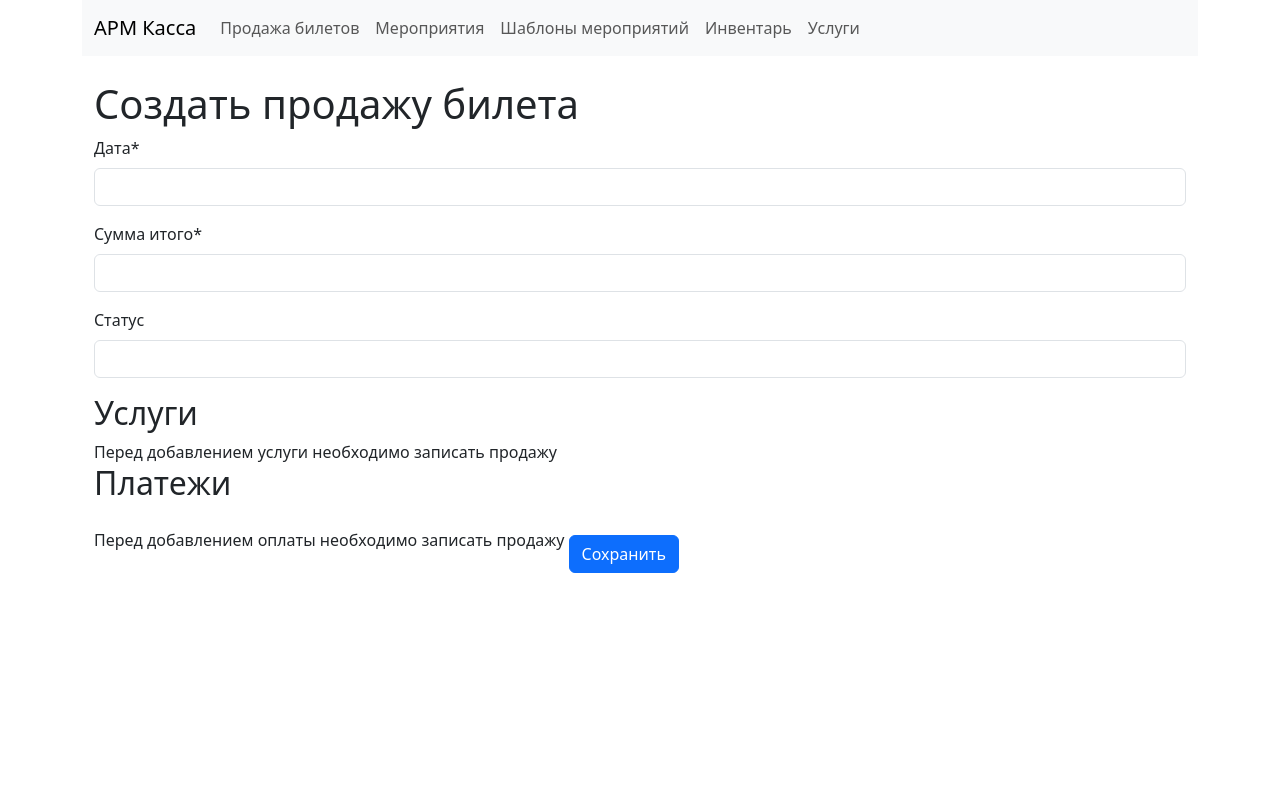
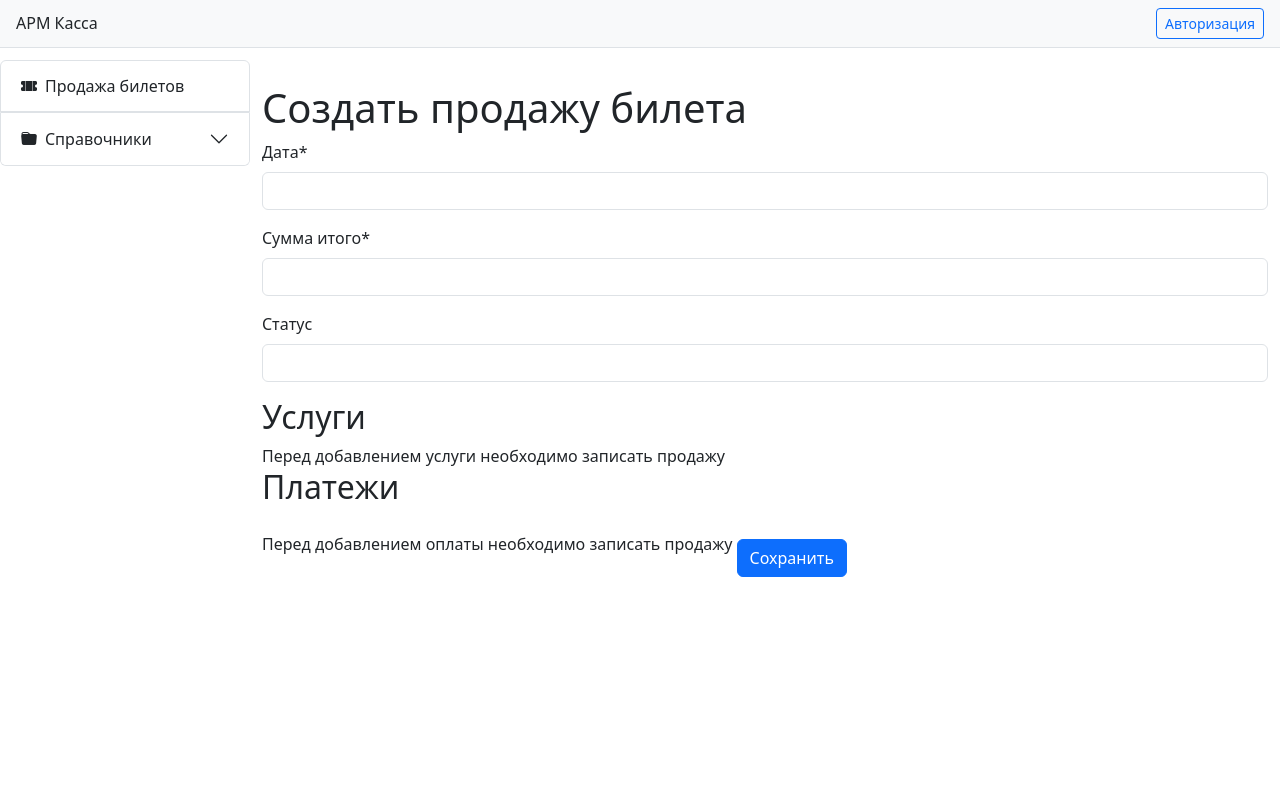
Before and after one commit to baghdat-bm/maBoxOffice, a Django app: page /ticket-sales/create/ in a window 1280 px wide. Run offline with Django 5.2, Linux system fonts and the light colour scheme; some libraries are stand-ins or nearby versions.

Commit message:
изменен навбар, добавлен хэдер, добавлена авторизация

```diff
--- a/webapp/templates/base.html
+++ b/webapp/templates/base.html
@@ -23,21 +23,48 @@
     <!-- bootstrap-icons -->
     <link rel="stylesheet" href="https://cdn.jsdelivr.net/npm/bootstrap-icons@1.11.3/font/bootstrap-icons.min.css"/>
     <!-- CSS -->
+    <style>
+        /* Убираем у меню Продажи стрелку сбоку */
+        .accordion-button.no-arrow::after {
+            display: none;
+        }
+
+        /* Убираем постоянное выделение */
+        .accordion-button.no-arrow {
+            background-color: transparent;
+            color: inherit;
+            border: none;
+        }
+
+        /* Выделение при наведении */
+        .accordion-button.no-arrow:hover {
+            background-color: #e7f3ff; /* светло-голубой цвет */
+        }
+
+        /* Выделение при активации (нажатии) */
+        .accordion-button.no-arrow:active, .accordion-button.no-arrow:focus {
+            background-color: #e7f3ff; /* светло-голубой цвет */
+            box-shadow: none;
+        }
+    </style>
 
     {% block header %}
     {% endblock %}
 </head>
 
-<body class="d-flex flex-column min-vh-100">
+<body>
 {% get_current_language as LANGUAGE_CODE %}
 {% get_available_languages as LANGUAGES %}
 {% get_language_info_list for LANGUAGES as languages %}
 
-<div class="container">
 
-    <!-- HEADER -->
-    <!-- NAVBAR -->
-    {% include 'site/navbar.html' %}
+<!-- HEADER -->
+{% include 'site/header.html' %}
+
+<!-- NAVBAR -->
+{% include 'site/navbar.html' %}
+
+<div class="content" style="margin-left: 250px; padding-top: 60px;">
 
     {% if messages %}
         {% for message in messages %}
@@ -48,7 +75,7 @@
         {% endfor %}
     {% endif %}
 
-    <main class="flex-shrink-0">
+    <main>
         {% block content %}
         {% endblock %}
     </main>
@@ -74,6 +101,31 @@
     });
 </script>
 
+<script>
+    document.addEventListener("DOMContentLoaded", function () {
+        // Получаем состояние из localStorage
+        const savedState = localStorage.getItem('accordionState');
+        if (savedState === 'open') {
+            const collapseElement = document.getElementById('collapseReferences');
+            collapseElement.classList.add('show');
+            collapseElement.previousElementSibling.classList.remove('collapsed');
+        }
+
+        // Сохраняем состояние при раскрытии/закрытии
+        document.getElementById('navbarAccordion').addEventListener('hide.bs.collapse', function (event) {
+            if (event.target.id === 'collapseReferences') {
+                localStorage.setItem('accordionState', 'closed');
+            }
+        });
+
+        document.getElementById('navbarAccordion').addEventListener('show.bs.collapse', function (event) {
+            if (event.target.id === 'collapseReferences') {
+                localStorage.setItem('accordionState', 'open');
+            }
+        });
+    });
+</script>
+
 {% block scripts %}
 {% endblock %}
 </body>
--- a/webapp/templates/references/partials/event_times_form.html
+++ b/webapp/templates/references/partials/event_times_form.html
@@ -5,5 +5,5 @@
       hx-target="#event-times-list" hx-swap="innerHTML">
     {% csrf_token %}
     {{ form|crispy }}
-    <button type="submit" class="btn btn-primary">Сохранить</button>
+    <button type="submit" class="btn btn-primary">Добавить</button>
 </form>
--- /dev/null
+++ b/webapp/templates/site/header.html
@@ -0,0 +1,13 @@
+<header class="bg-light py-2 px-3 d-flex justify-content-between align-items-center border-bottom" style="position: fixed; top: 0; width: 100%; z-index: 1030;">
+    <div class="d-flex align-items-center">
+        <a class="navbar-brand h5 mb-0" href="{% url 'home' %}">АРМ Касса</a>
+    </div>
+    <div>
+        {% if user.is_authenticated %}
+            <span>Привет, {{ user.username }}!</span>
+            <a class="btn btn-outline-primary btn-sm ms-3" href="{% url 'logout' %}">Выйти</a>
+        {% else %}
+            <a class="btn btn-outline-primary btn-sm" href="{% url 'login' %}">Авторизация</a>
+        {% endif %}
+    </div>
+</header>
--- a/webapp/templates/site/navbar.html
+++ b/webapp/templates/site/navbar.html
@@ -1,36 +1,37 @@
-<nav class="navbar navbar-expand-lg navbar-light bg-light">
-    <div class="container-fluid">
-        <a class="navbar-brand" href="{% url 'home' %}">АРМ Касса</a>
-        <button class="navbar-toggler" type="button" data-bs-toggle="collapse" data-bs-target="#navbarNav"
-                aria-controls="navbarNav" aria-expanded="false" aria-label="Toggle navigation">
-            <span class="navbar-toggler-icon"></span>
+<div class="accordion" id="navbarAccordion" style="position: fixed; top: 0; left: 0; height: 100%; width: 250px; padding-top: 60px;">
+    <!-- Элемент Продажа билетов как часть аккордеона, без постоянного выделения -->
+    <div class="accordion-item">
+        <h2 class="accordion-header" id="headingTicketSales">
+            <a class="accordion-button no-arrow d-flex align-items-center" href="{% url 'ticket_sales:ticket-sale-list' %}" style="text-decoration: none;">
+                <i class="bi bi-ticket-perforated-fill me-2"></i> Продажа билетов
+            </a>
+        </h2>
+    </div>
+
+    <!-- Элемент Справочники как раскрывающийся компонент -->
+    <div class="accordion-item">
+        <h2 class="accordion-header" id="headingReferences">
+            <button class="accordion-button collapsed" type="button" data-bs-toggle="collapse" data-bs-target="#collapseReferences" aria-expanded="false" aria-controls="collapseReferences">
+                <i class="bi bi-folder-fill me-2"></i> Справочники
             </button>
-        <div class="collapse navbar-collapse" id="navbarNav">
-            <ul class="navbar-nav me-auto mb-2 mb-lg-0">
+        </h2>
+        <div id="collapseReferences" class="accordion-collapse collapse" aria-labelledby="headingReferences" data-bs-parent="#navbarAccordion">
+            <div class="accordion-body">
+                <ul class="nav flex-column">
                     <li class="nav-item">
-                    <a class="nav-link" href="{% url 'ticket_sales:ticket-sale-list' %}">Продажа билетов</a>
+                        <a class="nav-link d-flex align-items-center" href="{% url 'references:event-list' %}"><i class="bi bi-calendar-event me-2"></i> Мероприятия</a>
                     </li>
                     <li class="nav-item">
-                    <a class="nav-link" href="{% url 'references:event-list' %}">Мероприятия</a>
+                        <a class="nav-link d-flex align-items-center" href="{% url 'references:event_template_list' %}"><i class="bi bi-file-earmark-text-fill me-2"></i> Шаблоны мероприятий</a>
                     </li>
                     <li class="nav-item">
-                    <a class="nav-link" href="{% url 'references:event_template_list' %}">Шаблоны мероприятий</a>
+                        <a class="nav-link d-flex align-items-center" href="{% url 'references:inventory-list' %}"><i class="bi bi-box-seam-fill me-2"></i> Инвентарь</a>
                     </li>
                     <li class="nav-item">
-                    <a class="nav-link" href="{% url 'references:inventory-list' %}">Инвентарь</a>
+                        <a class="nav-link d-flex align-items-center" href="{% url 'references:service-list' %}"><i class="bi bi-wrench me-2"></i> Услуги</a>
                     </li>
-                <li class="nav-item">
-                    <a class="nav-link" href="{% url 'references:service-list' %}">Услуги</a>
-                </li>
-
-{#               <li class="nav-item">#}
-{#                    <a class="nav-link" href="{% url 'news:news_list' %}">News</a>#}
-{#                </li>#}
-{#                <li class="nav-item">#}
-{#                    <a class="nav-link" href="{% url 'news:category_list' %}">Categories</a>#}
-{#                </li>#}
-
                 </ul>
             </div>
         </div>
-</nav>
+    </div>
+</div>
--- a/webapp/templates/ticket_sales/partials/ticket_sales_payments_form.html
+++ b/webapp/templates/ticket_sales/partials/ticket_sales_payments_form.html
@@ -5,5 +5,5 @@
       hx-target="#ticket-sales-payments-list" hx-swap="innerHTML">
     {% csrf_token %}
     {{ form|crispy }}
-    <button type="submit" class="btn btn-primary">Сохранить</button>
+    <button type="submit" class="btn btn-primary">Добавить</button>
 </form>
--- a/webapp/templates/ticket_sales/partials/ticket_sales_payments_list.html
+++ b/webapp/templates/ticket_sales/partials/ticket_sales_payments_list.html
@@ -1,7 +1,7 @@
 <ul class="list-group">
     {% for payment in ticket_sale.ticketsalespayments_set.all %}
         <li class="list-group-item d-flex justify-content-between align-items-center">
-            {{ payment.payment_method }} - {{ payment.accepted_amount }} ₽
+            {{ payment.payment_method }} - {{ payment.accepted_amount }} тг.
             <span>
             <button class="btn btn-sm btn-warning"
                     hx-get="{% url 'ticket_sales:ticket-sales-payments-update' ticket_sale.id payment.id %}"
--- a/webapp/templates/ticket_sales/partials/ticket_sales_service_form.html
+++ b/webapp/templates/ticket_sales/partials/ticket_sales_service_form.html
@@ -5,5 +5,5 @@
       hx-target="#ticket-sales-service-list" hx-swap="innerHTML">
     {% csrf_token %}
     {{ form|crispy }}
-    <button type="submit" class="btn btn-primary">Сохранить</button>
+    <button type="submit" class="btn btn-primary">Добавить</button>
 </form>
--- a/webapp/templates/ticket_sales/partials/ticket_sales_service_list.html
+++ b/webapp/templates/ticket_sales/partials/ticket_sales_service_list.html
@@ -1,7 +1,7 @@
 <ul class="list-group">
     {% for service in ticket_sale.ticketsalesservice_set.all %}
         <li class="list-group-item d-flex justify-content-between align-items-center">
-            {{ service.service.name }} ({{ service.event.name }}) - {{ service.total_amount }} ₽
+            {{ service.service.name }} ({{ service.event.name }}) - {{ service.total_amount }} тг.
             <span>
             <button class="btn btn-sm btn-warning"
                     hx-get="{% url 'ticket_sales:ticket-sales-service-update' ticket_sale.id service.id %}"
--- a/webapp/ticket_sales/forms.py
+++ b/webapp/ticket_sales/forms.py
@@ -9,6 +9,17 @@ class TicketSaleForm(forms.ModelForm):
 
 
 class TicketSalesServiceForm(forms.ModelForm):
+    event_date = forms.DateField(
+        widget=forms.DateInput(format='%Y-%m-%d', attrs={'type': 'date'}),
+        input_formats=['%Y-%m-%d'],
+        label='Дата мероприятия'
+    )
+    event_time = forms.TimeField(
+        widget=forms.TimeInput(format='%H:%M', attrs={'type': 'time'}),
+        input_formats=['%H:%M'],
+        label='Время мероприятия'
+    )
+
     class Meta:
         model = TicketSalesService
         fields = ['service', 'event', 'event_date', 'event_time', 'inventory', 'inventories_count', 'tickets_count',
--- a/webapp/ticket_sales/models.py
+++ b/webapp/ticket_sales/models.py
@@ -19,13 +19,13 @@ class TicketSale(models.Model):
 
 
 class TicketSalesService(models.Model):
-    ticket_sale = models.ForeignKey(TicketSale, on_delete=models.PROTECT, verbose_name="Продажа билета")
+    ticket_sale = models.ForeignKey(TicketSale, on_delete=models.CASCADE, verbose_name="Продажа билета")
     service = models.ForeignKey(Service, on_delete=models.PROTECT, verbose_name="Услуга")
     event = models.ForeignKey(Event, on_delete=models.PROTECT, verbose_name="Мероприятие")
     event_date = models.DateField(verbose_name="Дата мероприятия")
-    event_time = models.DateField(verbose_name="Время мероприятия")
+    event_time = models.TimeField(verbose_name="Время мероприятия")
     inventory = models.ForeignKey(Inventory, on_delete=models.PROTECT, verbose_name="Инвентарь")
-    inventories_count = models.PositiveSmallIntegerField(verbose_name="Количество нвентаря")
+    inventories_count = models.PositiveSmallIntegerField(verbose_name="Количество инвентаря")
     tickets_count = models.PositiveSmallIntegerField(verbose_name="Количество билетов")
     tickets_amount = models.IntegerField(verbose_name="Сумма билетов")
     discount = models.IntegerField(verbose_name="Скидка", blank=True, default=0)
@@ -47,7 +47,7 @@ class TicketSalesPayments(models.Model):
         ("CH", "Наличка"),
     )
 
-    ticket_sale = models.ForeignKey(TicketSale, on_delete=models.PROTECT, verbose_name="Продажа билета")
+    ticket_sale = models.ForeignKey(TicketSale, on_delete=models.CASCADE, verbose_name="Продажа билета")
     payment_date = models.DateTimeField(verbose_name="Дата оплаты")
     payment_method = models.CharField(
         max_length=2,
--- a/webapp/webapp/settings.py
+++ b/webapp/webapp/settings.py
@@ -205,3 +205,7 @@ CRISPY_TEMPLATE_PACK = "bootstrap5"  # +
 # https://docs.djangoproject.com/en/5.0/ref/settings/#default-auto-field
 
 DEFAULT_AUTO_FIELD = 'django.db.models.BigAutoField'
+
+LOGIN_REDIRECT_URL = '/'
+LOGOUT_REDIRECT_URL = '/'
+LOGIN_URL = '/login/'
--- a/webapp/webapp/urls.py
+++ b/webapp/webapp/urls.py
@@ -3,10 +3,13 @@ from django.urls import path, include
 from django.conf.urls.i18n import i18n_patterns
 from django.conf import settings
 from django.conf.urls.static import static
+from django.contrib.auth import views as auth_views
 
 from news.views import HomePageView
 
 urlpatterns = [
+    path('login/', auth_views.LoginView.as_view(template_name='login.html'), name='login'),
+    path('logout/', auth_views.LogoutView.as_view(next_page='/'), name='logout'),
     path('admin/', admin.site.urls),
     path("news/", include("news.urls")),
     path("references/", include("references.urls")),
```
Also changed, not shown: webapp/templates/login.html (added, +19 -0 lines), webapp/templates/site/navbar_old.html (added, +42 -0 lines), webapp/static/images/favicon.ico, webapp/ticket_sales/migrations/0002_alter_ticketsalespayments_ticket_sale_and_more.py (added). Lines whose indentation alone changed are shown as unchanged.
